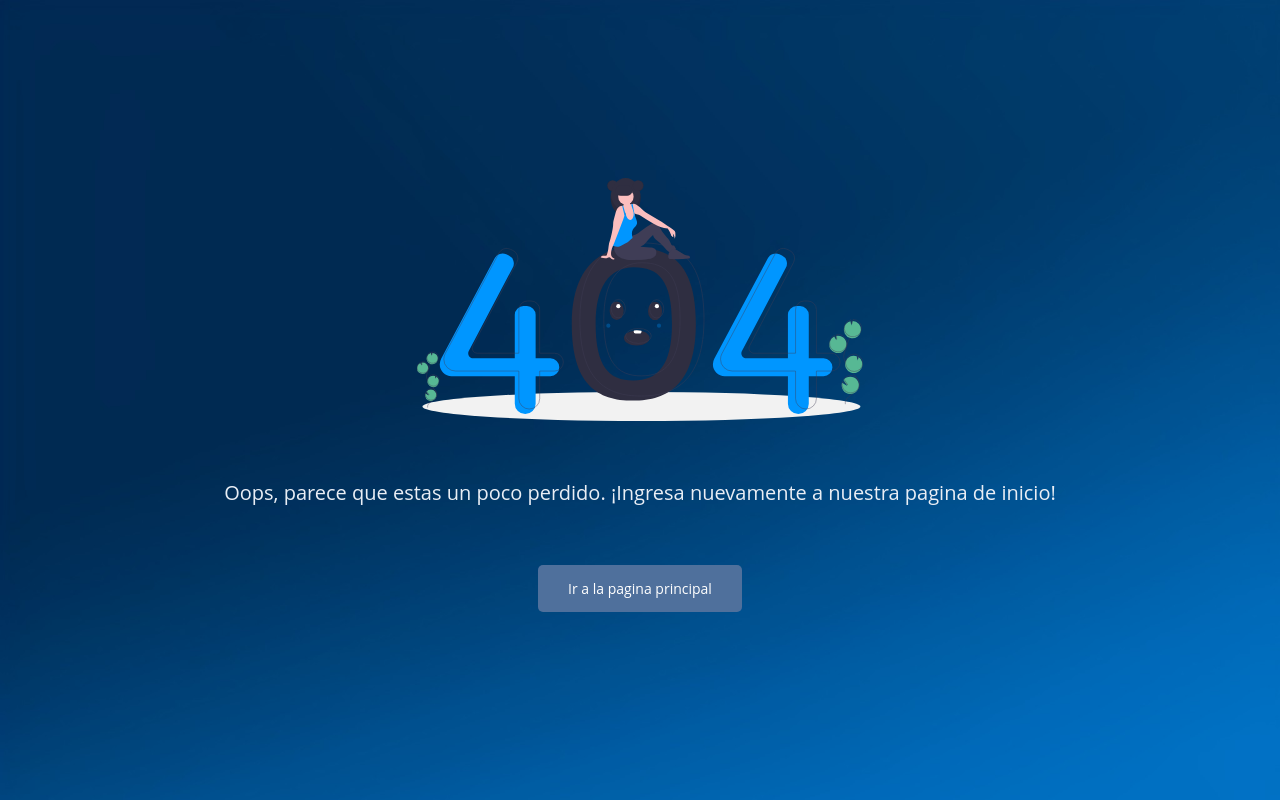
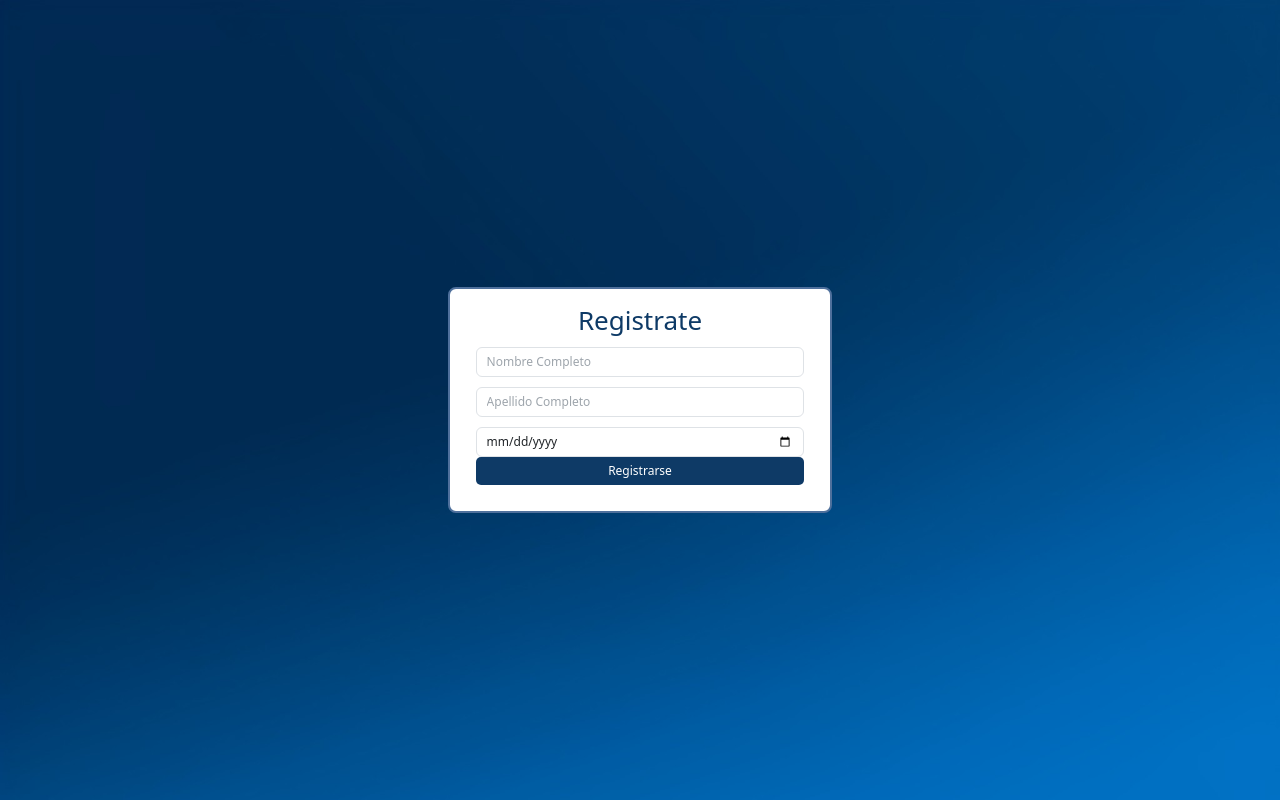
Before and after one commit to SantiagoPBustos/ProjectMicroservices_ReactFrontend, a React (Vite) app: page /Register in a window 1280 px wide. Built offline with nearby package versions, Linux system fonts and the light colour scheme.

Commit message:
Add page Register User

```diff
--- a/src/components/login/AuthEmail.jsx
+++ b/src/components/login/AuthEmail.jsx
@@ -1,4 +1,4 @@
-import React, { useContext, useState } from "react";
+import React, { useContext, useRef, useState } from "react";
 import { sessionContext } from "../../context/SessionContext";
 import { login } from "../../services/HttpLoginRequestService";
 import { environment } from "../../enviroments/enviroment.dev";
@@ -59,7 +59,6 @@ export const AuthEmail = () => {
       onChangeCaptcha("NoCaptcha");
     }
   };
-
   return (
     <>
       <input
@@ -92,7 +91,7 @@ export const AuthEmail = () => {
       <p className="msg-forgot-password">
         <a href="#">Cambiar Contraseña</a>
       </p>
-      <button onClick={handleSubmit} className="btn-login">
+      <button id="login" onClick={handleSubmit} className="btn-login">
         Entrar
       </button>
     </>
--- /dev/null
+++ b/src/components/login/AuthRegister.jsx
@@ -0,0 +1,17 @@
+import { useNavigate } from "react-router-dom";
+
+export function AuthRegister() {
+  const nav = useNavigate();
+
+  const handleSubmit = () => {
+    nav("/Register")
+  };
+
+  return (
+    <button onClick={handleSubmit} className="btn-login">
+      Registrarse
+    </button>
+  );
+}
+
+export default AuthRegister;
--- /dev/null
+++ b/src/components/login/MyInput.jsx
@@ -0,0 +1,19 @@
+import React from "react";
+
+const MyInput = ({ typeInput, nameInput, placeholderInput, idInput, handleChangeInput }) => {
+  return (
+    <input
+      type={typeInput}
+      name={nameInput}
+      placeholder={placeholderInput}
+      className="form-control"
+      id={idInput}
+      onChange={(e) => {
+        handleChangeInput(e);
+      }}
+      autoComplete="on"
+    />
+  );
+};
+
+export default MyInput;
--- a/src/components/providers/SessionStateProvider.jsx
+++ b/src/components/providers/SessionStateProvider.jsx
@@ -1,4 +1,4 @@
-import React, { useState } from "react";
+import React, { useState, useRef } from "react";
 import { sessionContext } from "../../context/SessionContext";
 
 const SessionStateProvider = ({ children }) => {
@@ -6,6 +6,7 @@ const SessionStateProvider = ({ children }) => {
   const [captcha, setCaptcha] = useState("");
   const [email, setEmail] = useState("");
   const [password, setPassword] = useState("");
+  const recaptcha = useRef(null);
 
   const setStateError = () => {
     setErrorLogin(true);
--- a/src/pages/Login.jsx
+++ b/src/pages/Login.jsx
@@ -1,10 +1,10 @@
 import Captcha from "../components/login/Captcha";
 import AuthEmail from "../components/login/AuthEmail";
+import AuthRegister from "../components/login/authRegister";
 import AuthGoogle from "../components/login/AuthGoogle";
-import MyFacebookAuth from "../services/authFacebook";
-import AuthRegister from "../services/authRegister";
 import ErrorMessageLogin from "../components/login/ErrorMessageLogin";
 import SessionStateProvider from "../components/providers/SessionStateProvider.jsx";
+import MyFacebookAuth from "../services/authFacebook";
 
 export const Login = () => {
   return (
--- /dev/null
+++ b/src/pages/Register.jsx
@@ -0,0 +1,45 @@
+import React from "react";
+import MyInput from "../components/login/MyInput";
+
+export const Register = () => {
+  return (
+    <div className="principalContainer">
+      <div className="contenedorLogin">
+        <div className="divFormulario">
+          <h2 className="textLogin">Registrate</h2>
+          <div className="form">
+            <form className="login-form">
+              <MyInput
+                typeInput="text"
+                nameInput="text"
+                placeholderInput="Nombre Completo"
+                idInput="nombres"
+                handleChangeInput=""
+              />
+              <MyInput
+                typeInput="text"
+                nameInput="text"
+                placeholderInput="Apellido Completo"
+                idInput="apellidos"
+                handleChangeInput=""
+              />
+              <MyInput
+                typeInput="date"
+                nameInput="date_born"
+                placeholderInput="Fecha de Nacimiento"
+                idInput="date_born"
+                handleChangeInput=""
+              />
+
+              <button id="register" className="btn-login">
+                Registrarse
+              </button>
+            </form>
+          </div>
+        </div>
+      </div>
+    </div>
+  );
+};
+
+export default Register;
--- a/src/router/AppRouter.jsx
+++ b/src/router/AppRouter.jsx
@@ -3,6 +3,7 @@ import { Error404 } from "../pages/Error404";
 import { Home } from "../pages/Home";
 import { Login } from "../pages/Login";
 import ProtectedRoutes from "./ProtectedRoutes";
+import Register from "../pages/Register";
 
 export const AppRouter = () => {
   return (
@@ -10,6 +11,7 @@ export const AppRouter = () => {
       <Route index element={<Login />} />
       <Route path="" element={<Login />} />
       <Route path="/" element={<Login />} />
+      <Route path="/Register" element={<Register />} />
       <Route element={<ProtectedRoutes />}>
         <Route path="/Home" element={<Home />} />
       </Route>
--- a/src/services/authRegister.jsx
+++ /dev/null
@@ -1,5 +0,0 @@
-export function AuthRegister() {
-    return ( <button className="btn-login">Registrarse</button> );
-}
-
-export default AuthRegister;
--- a/src/styles/Login.css
+++ b/src/styles/Login.css
@@ -29,7 +29,7 @@ hr {
     border: 2px;
     border-color: #4F709C;
     border-style: solid;
-    border-radius: 2%;
+    border-radius: 8px;
     background-color: white;
 }
 
```
